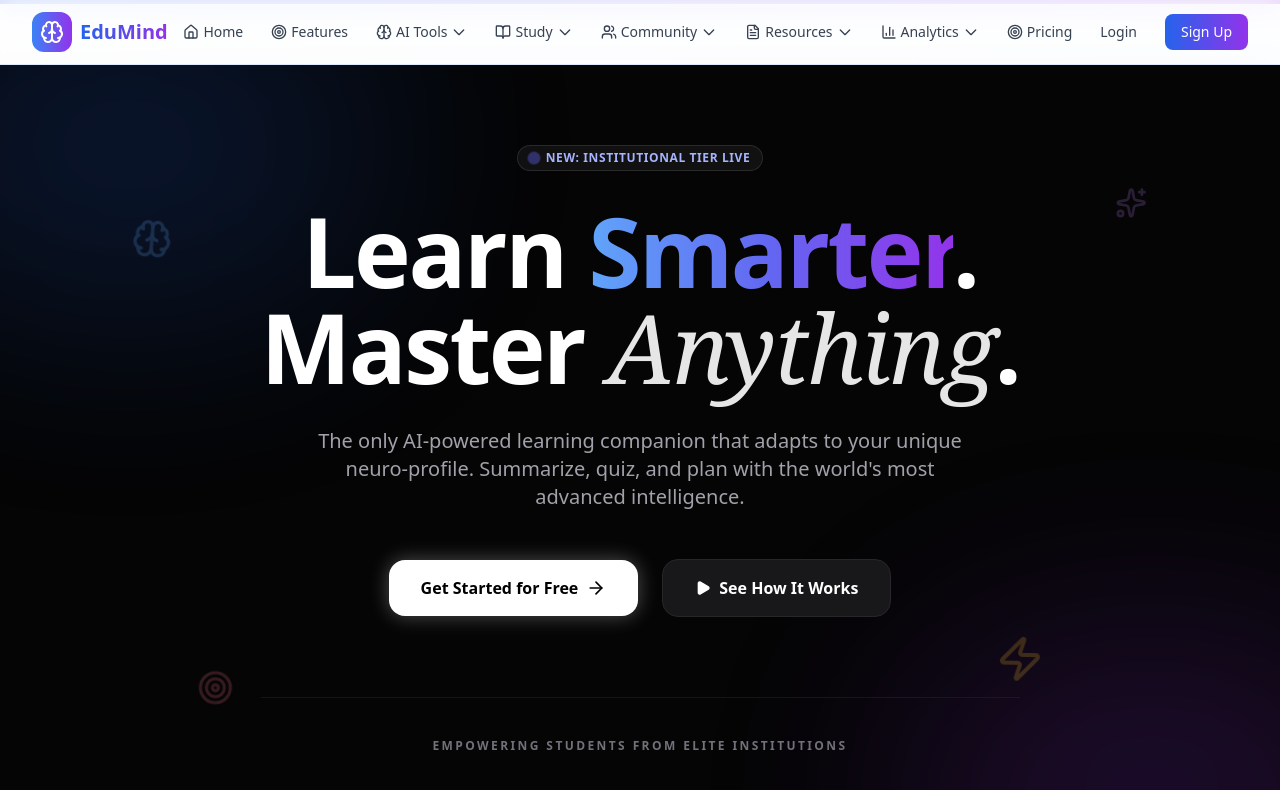
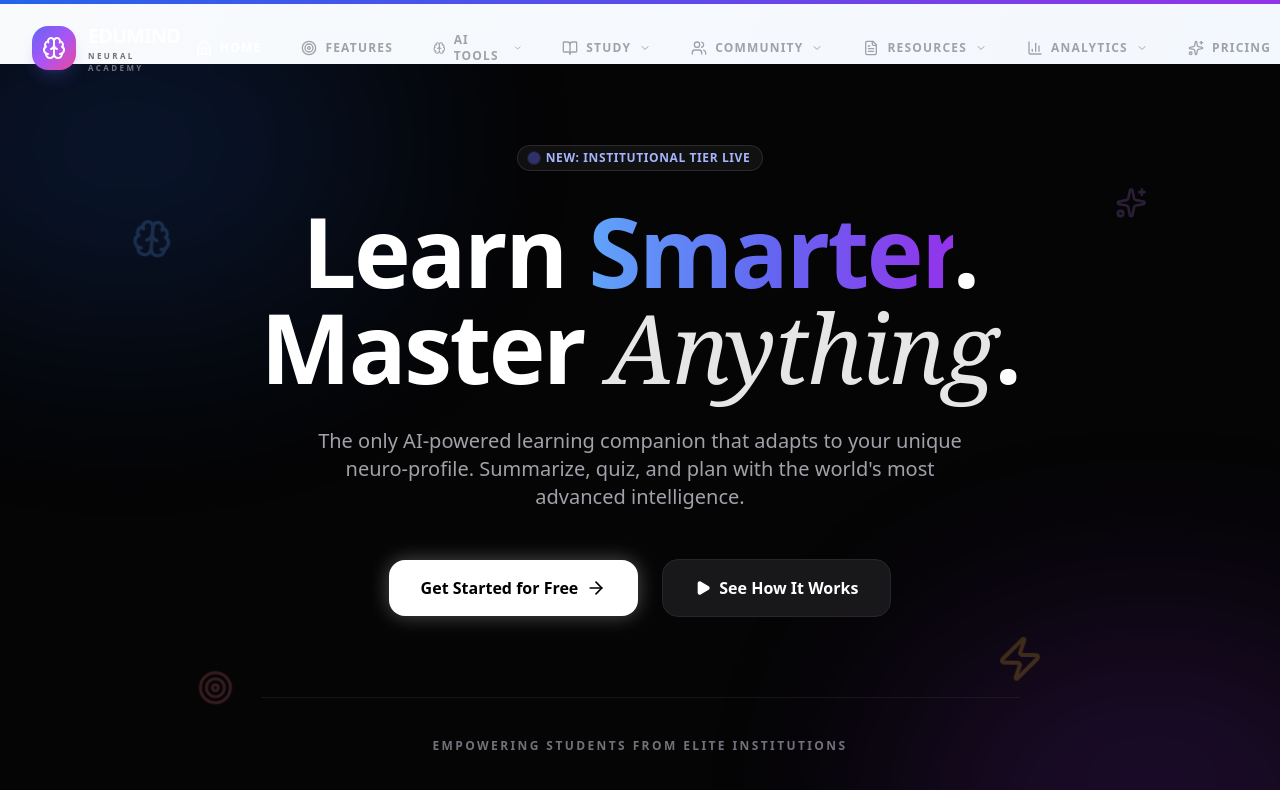
Before and after one commit to daxp472/EduMind, a React (Vite) app in the folder frontend/: page / in a window 1280 px wide. Shown: the top 790 px of the page. Built offline with nearby package versions, Linux system fonts and the light colour scheme.

Commit message:
feat(navbar): restore full navigation items and enhance dropdown styling

```diff
--- a/frontend/src/components/Navbar.tsx
+++ b/frontend/src/components/Navbar.tsx
@@ -1,7 +1,7 @@
 import { useState, useEffect } from 'react';
 import { Link, useLocation, useNavigate } from 'react-router-dom';
 import { motion, AnimatePresence } from 'framer-motion';
-import { Menu, X, Brain, User, Settings, LogOut, Home, BookOpen, Users, BarChart3, FileText, Target, Calendar, MessageSquare, Search } from 'lucide-react';
+import { Menu, X, Brain, User, Settings, LogOut, Home, BookOpen, BarChart3, FileText, Target, Calendar, MessageSquare, ChevronDown, Sparkles, Users, Search } from 'lucide-react';
 import { useAuth } from '../context/AuthContext';
 
 const Navbar = () => {
@@ -27,7 +27,7 @@ const Navbar = () => {
   };
 
   const navItems = [
-    { name: 'Home', path: '/home', icon: Home },
+    { name: 'Home', path: '/', icon: Home },
     { name: 'Features', path: '/features', icon: Target },
     {
       name: 'AI Tools',
@@ -95,34 +95,38 @@ const Navbar = () => {
         { name: 'Learning Paths', path: '/analytics/learning-paths', icon: BarChart3 },
       ]
     },
-    { name: 'Pricing', path: '/pricing', icon: Target },
+    { name: 'Pricing', path: '/pricing', icon: Sparkles },
+    { name: 'About', path: '/about', icon: BookOpen },
+    { name: 'Contact', path: '/contact', icon: MessageSquare },
   ];
 
   return (
-    <nav className={`fixed w-full top-0 z-50 transition-all duration-300 ${
-      isScrolled
-        ? 'bg-white/90 backdrop-blur-md border-b border-blue-100 shadow-sm'
-        : 'bg-white/80 backdrop-blur-md border-b border-blue-100'
+    <nav className={`fixed w-full top-0 z-50 transition-all duration-500 ${isScrolled
+      ? 'bg-[#050505]/80 backdrop-blur-xl border-b border-white/5 py-2'
+      : 'bg-transparent py-4'
       }`}>
       <div className="max-w-7xl mx-auto px-4 sm:px-6 lg:px-8">
-        <div className="flex justify-between h-16">
+        <div className="flex justify-between items-center h-16">
           <div className="flex items-center">
-            <Link to="/" className="flex items-center space-x-2">
+            <Link to="/" className="flex items-center space-x-3 group">
               <motion.div
-                whileHover={{ rotate: 360, scale: 1.1 }}
-                transition={{ duration: 0.6 }}
-                className="p-2 bg-gradient-to-r from-blue-500 to-purple-600 rounded-xl"
+                whileHover={{ rotate: 180, scale: 1.1 }}
+                transition={{ type: "spring", stiffness: 260, damping: 20 }}
+                className="p-2.5 bg-gradient-to-br from-indigo-500 via-purple-500 to-pink-500 rounded-2xl shadow-lg shadow-indigo-500/20"
               >
                 <Brain className="h-6 w-6 text-white" />
               </motion.div>
-              <span className="text-xl font-bold bg-gradient-to-r from-blue-600 to-purple-600 bg-clip-text text-transparent">
-                EduMind
+              <div className="flex flex-col">
+                <span className="text-xl font-black tracking-tighter text-white group-hover:text-indigo-400 transition-colors">
+                  EDUMIND
                 </span>
+                <span className="text-[8px] font-bold uppercase tracking-[0.3em] text-zinc-500">Neural Academy</span>
+              </div>
             </Link>
           </div>
 
           {/* Desktop Navigation */}
-          <div className="hidden md:flex items-center space-x-1">
+          <div className="hidden md:flex items-center space-x-2">
             {navItems.map((item) => (
               <div
                 key={item.name}
@@ -132,113 +136,106 @@ const Navbar = () => {
               >
                 <Link
                   to={item.path}
-                  className={`flex items-center space-x-1 px-3 py-2 text-sm font-medium transition-colors rounded-lg ${
-                    location.pathname.startsWith(item.path.split('/').slice(0, 2).join('/'))
-                      ? 'text-blue-600 bg-blue-50'
-                      : 'text-gray-700 hover:text-blue-600 hover:bg-blue-50'
+                  className={`flex items-center space-x-2 px-4 py-2 text-xs font-bold uppercase tracking-widest transition-all rounded-xl ${location.pathname.startsWith(item.path.split('/').slice(0, 2).join('/'))
+                    ? 'text-white bg-white/10'
+                    : 'text-zinc-400 hover:text-white hover:bg-white/5'
                     }`}
                 >
                   <item.icon className="h-4 w-4" />
                   <span>{item.name}</span>
-                  {item.dropdown && <svg className="h-4 w-4 ml-1" fill="none" stroke="currentColor" viewBox="0 0 24 24">
-                    <path strokeLinecap="round" strokeLinejoin="round" strokeWidth={2} d="M19 9l-7 7-7-7" />
-                  </svg>}
+                  {item.dropdown && <ChevronDown className={`h-3 w-3 ml-1 transition-transform duration-300 ${activeDropdown === item.name ? 'rotate-180' : ''}`} />}
                 </Link>
 
+                <AnimatePresence>
                   {item.dropdown && activeDropdown === item.name && (
                     <motion.div
-                    initial={{ opacity: 0, y: -10 }}
-                    animate={{ opacity: 1, y: 0 }}
-                    exit={{ opacity: 0, y: -10 }}
-                    className="absolute left-0 mt-1 w-56 bg-white rounded-xl shadow-xl border border-gray-200 py-2"
+                      initial={{ opacity: 0, scale: 0.95, y: 10 }}
+                      animate={{ opacity: 1, scale: 1, y: 0 }}
+                      exit={{ opacity: 0, scale: 0.95, y: 10 }}
+                      className={`absolute left-0 mt-2 bg-zinc-900/95 backdrop-blur-2xl rounded-2xl shadow-2xl border border-white/10 py-3 overflow-hidden ${item.dropdown.length > 6 ? 'w-[450px] grid grid-cols-2' : 'w-56'}`}
                     >
+                      <div className="absolute inset-0 bg-gradient-to-br from-indigo-500/5 to-purple-500/5 pointer-events-none" />
                       {item.dropdown.map((dropdownItem) => (
                         <Link
                           key={dropdownItem.name}
                           to={dropdownItem.path}
-                        className={`flex items-center space-x-2 px-4 py-2 text-sm transition-colors ${
-                          location.pathname === dropdownItem.path
-                            ? 'text-blue-600 bg-blue-50'
-                            : 'text-gray-700 hover:text-blue-600 hover:bg-blue-50'
+                          className={`flex items-center space-x-3 px-4 py-2.5 text-xs font-bold transition-all relative z-10 ${location.pathname === dropdownItem.path
+                            ? 'text-white bg-white/5'
+                            : 'text-zinc-400 hover:text-white hover:bg-white/5'
                             }`}
                         >
-                        <dropdownItem.icon className="h-4 w-4" />
-                        <span>{dropdownItem.name}</span>
+                          <dropdownItem.icon className="h-4 w-4 text-indigo-400" />
+                          <span className="truncate">{dropdownItem.name}</span>
                         </Link>
                       ))}
                     </motion.div>
                   )}
+                </AnimatePresence>
               </div>
             ))}
 
+            <div className="h-6 w-[1px] bg-white/10 mx-4" />
+
             {user ? (
-              <div className="relative ml-4">
+              <div className="relative">
                 <button
                   onClick={() => setProfileOpen(!profileOpen)}
-                  className="flex items-center space-x-2 p-2 rounded-lg hover:bg-blue-50 transition-colors"
+                  className="flex items-center space-x-3 p-1.5 rounded-2xl bg-white/5 border border-white/5 hover:bg-white/10 transition-all group"
                 >
-                  <div className="w-8 h-8 bg-gradient-to-r from-blue-500 to-purple-600 rounded-full flex items-center justify-center">
-                    <User className="h-4 w-4 text-white" />
+                  <div className="w-8 h-8 bg-gradient-to-br from-indigo-500 to-purple-600 rounded-xl flex items-center justify-center text-[10px] font-black group-hover:scale-105 transition-transform">
+                    {user.name.charAt(0).toUpperCase()}
                   </div>
-                  <span className="text-sm font-medium text-gray-700">{user.name}</span>
+                  <span className="text-xs font-bold text-zinc-300 mr-2">{user.name.split(' ')[0]}</span>
                 </button>
 
                 <AnimatePresence>
                   {profileOpen && (
                     <motion.div
-                      initial={{ opacity: 0, y: -10 }}
-                      animate={{ opacity: 1, y: 0 }}
-                      exit={{ opacity: 0, y: -10 }}
-                      className="absolute right-0 mt-2 w-48 bg-white rounded-lg shadow-lg border border-gray-200"
+                      initial={{ opacity: 0, scale: 0.95, y: 10 }}
+                      animate={{ opacity: 1, scale: 1, y: 0 }}
+                      exit={{ opacity: 0, scale: 0.95, y: 10 }}
+                      className="absolute right-0 mt-3 w-56 bg-zinc-900/95 backdrop-blur-2xl rounded-2xl shadow-2xl border border-white/10 py-3 overflow-hidden"
                     >
+                      {[
+                        { icon: BarChart3, label: 'Dashboard', path: '/dashboard' },
+                        { icon: User, label: 'Profile Settings', path: '/profile' },
+                        { icon: Settings, label: 'Preferences', path: '/settings' },
+                      ].map((item, idx) => (
                         <Link
-                        to="/dashboard"
-                        className="flex items-center space-x-2 px-4 py-2 text-sm text-gray-700 hover:bg-blue-50 rounded-t-lg"
+                          key={idx}
+                          to={item.path}
+                          className="flex items-center space-x-3 px-4 py-3 text-xs font-bold text-zinc-400 hover:text-white hover:bg-white/5 transition-all"
                           onClick={() => setProfileOpen(false)}
                         >
-                        <BarChart3 className="h-4 w-4" />
-                        <span>Dashboard</span>
+                          <item.icon className="h-4 w-4 text-indigo-400" />
+                          <span>{item.label}</span>
                         </Link>
-                      <Link
-                        to="/profile"
-                        className="flex items-center space-x-2 px-4 py-2 text-sm text-gray-700 hover:bg-blue-50"
-                        onClick={() => setProfileOpen(false)}
-                      >
-                        <User className="h-4 w-4" />
-                        <span>Profile</span>
-                      </Link>
-                      <Link
-                        to="/settings"
-                        className="flex items-center space-x-2 px-4 py-2 text-sm text-gray-700 hover:bg-blue-50"
-                        onClick={() => setProfileOpen(false)}
-                      >
-                        <Settings className="h-4 w-4" />
-                        <span>Settings</span>
-                      </Link>
+                      ))}
+                      <div className="h-[1px] bg-white/10 my-2 mx-4" />
                       <button
                         onClick={handleLogout}
-                        className="flex items-center space-x-2 px-4 py-2 text-sm text-red-600 hover:bg-red-50 rounded-b-lg w-full text-left"
+                        className="flex items-center space-x-3 px-4 py-3 text-xs font-bold text-red-500 hover:bg-red-500/10 w-full text-left transition-all"
                       >
                         <LogOut className="h-4 w-4" />
-                        <span>Logout</span>
+                        <span>Sign Out</span>
                       </button>
                     </motion.div>
                   )}
                 </AnimatePresence>
               </div>
             ) : (
-              <div className="flex items-center space-x-4 ml-4">
+              <div className="flex items-center space-x-3 ml-4">
                 <Link
                   to="/login"
-                  className="text-gray-700 hover:text-blue-600 px-3 py-2 text-sm font-medium"
+                  className="text-xs font-bold uppercase tracking-widest text-zinc-400 hover:text-white px-4 py-2 transition-colors"
                 >
                   Login
                 </Link>
                 <Link
                   to="/signup"
-                  className="bg-gradient-to-r from-blue-600 to-purple-600 hover:from-blue-700 hover:to-purple-700 text-white px-4 py-2 rounded-lg text-sm font-medium transition-all transform hover:scale-105"
+                  className="bg-white text-black px-6 py-2.5 rounded-xl text-xs font-bold uppercase tracking-widest hover:bg-zinc-200 transition-all shadow-lg shadow-white/10"
                 >
-                  Sign Up
+                  Join Now
                 </Link>
               </div>
             )}
@@ -248,7 +245,7 @@ const Navbar = () => {
           <div className="md:hidden flex items-center">
             <button
               onClick={() => setIsOpen(!isOpen)}
-              className="text-gray-500 hover:text-gray-600 focus:outline-none focus:text-gray-600"
+              className="p-2 text-zinc-400 hover:text-white bg-white/5 rounded-xl border border-white/5 transition-all"
             >
               {isOpen ? <X className="h-6 w-6" /> : <Menu className="h-6 w-6" />}
             </button>
@@ -260,40 +257,32 @@ const Navbar = () => {
       <AnimatePresence>
         {isOpen && (
           <motion.div
-            initial={{ opacity: 0, height: 0 }}
-            animate={{ opacity: 1, height: 'auto' }}
-            exit={{ opacity: 0, height: 0 }}
-            className="md:hidden bg-white/95 backdrop-blur-md border-t border-blue-100"
+            initial={{ opacity: 0, x: 20 }}
+            animate={{ opacity: 1, x: 0 }}
+            exit={{ opacity: 0, x: 20 }}
+            className="fixed inset-0 top-[72px] bg-[#050505]/95 backdrop-blur-2xl z-40 md:hidden border-t border-white/5 overflow-y-auto"
           >
-            <div className="px-2 pt-2 pb-3 space-y-1 max-h-[80vh] overflow-y-auto">
+            <div className="px-6 py-8 space-y-8">
               {navItems.map((item) => (
-                <div key={item.name}>
+                <div key={item.name} className="space-y-4">
                   <Link
                     to={item.path}
-                    className={`flex items-center space-x-2 px-3 py-2 rounded-md text-base font-medium transition-colors ${
-                      location.pathname.startsWith(item.path.split('/').slice(0, 2).join('/'))
-                        ? 'text-blue-600 bg-blue-50'
-                        : 'text-gray-700 hover:text-blue-600 hover:bg-blue-50'
-                    }`}
+                    className="flex items-center space-x-3 text-lg font-black tracking-tight text-white"
                     onClick={() => !item.dropdown && setIsOpen(false)}
                   >
-                    <item.icon className="h-5 w-5" />
+                    <item.icon className="h-5 w-5 text-indigo-500" />
                     <span>{item.name}</span>
                   </Link>
                   {item.dropdown && (
-                    <div className="pl-8 space-y-1">
+                    <div className="grid grid-cols-1 gap-3 pl-8">
                       {item.dropdown.map((dropdownItem) => (
                         <Link
                           key={dropdownItem.name}
                           to={dropdownItem.path}
-                          className={`flex items-center space-x-2 px-3 py-2 rounded-md text-sm transition-colors ${
-                            location.pathname === dropdownItem.path
-                              ? 'text-blue-600 bg-blue-50'
-                              : 'text-gray-600 hover:text-blue-600 hover:bg-blue-50'
-                          }`}
+                          className="text-sm font-bold text-zinc-500 hover:text-indigo-400 py-1 flex items-center space-x-3"
                           onClick={() => setIsOpen(false)}
                         >
-                          <dropdownItem.icon className="h-4 w-4" />
+                          <div className="w-1 h-1 bg-zinc-800 rounded-full" />
                           <span>{dropdownItem.name}</span>
                         </Link>
                       ))}
@@ -302,57 +291,42 @@ const Navbar = () => {
                 </div>
               ))}
 
+              <div className="pt-8 border-t border-white/5 space-y-6">
                 {user ? (
-                <div className="border-t border-gray-200 pt-3 mt-3">
-                  <div className="px-3 py-2 text-sm text-gray-500">
-                    Signed in as {user.name}
+                  <div className="space-y-4">
+                    <p className="text-[10px] font-black uppercase text-zinc-600 tracking-widest">Active Account</p>
+                    <div className="flex items-center space-x-4 mb-6">
+                      <div className="w-12 h-12 bg-gradient-to-br from-indigo-500 to-purple-600 rounded-2xl flex items-center justify-center font-black">
+                        {user.name.charAt(0)}
                       </div>
+                      <div>
+                        <p className="font-bold text-white">{user.name}</p>
+                        <p className="text-xs text-zinc-500">{user.email}</p>
+                      </div>
+                    </div>
+                    <Link to="/dashboard" className="block text-zinc-400 font-bold hover:text-white" onClick={() => setIsOpen(false)}>Dashboard</Link>
+                    <Link to="/profile" className="block text-zinc-400 font-bold hover:text-white" onClick={() => setIsOpen(false)}>Profile</Link>
+                    <button onClick={handleLogout} className="text-red-500 font-bold uppercase text-xs tracking-widest pt-4">Sign Out</button>
+                  </div>
+                ) : (
+                  <div className="grid grid-cols-2 gap-4">
                     <Link
-                    to="/dashboard"
-                    className="block px-3 py-2 rounded-md text-base font-medium text-gray-700 hover:text-blue-600 hover:bg-blue-50"
+                      to="/login"
+                      className="px-6 py-4 rounded-2xl bg-white/5 border border-white/5 text-center font-black text-white"
                       onClick={() => setIsOpen(false)}
                     >
-                    Dashboard
-                  </Link>
-                  <Link
-                    to="/profile"
-                    className="block px-3 py-2 rounded-md text-base font-medium text-gray-700 hover:text-blue-600 hover:bg-blue-50"
-                    onClick={() => setIsOpen(false)}
-                  >
-                    Profile
-                  </Link>
-                  <Link
-                    to="/settings"
-                    className="block px-3 py-2 rounded-md text-base font-medium text-gray-700 hover:text-blue-600 hover:bg-blue-50"
-                    onClick={() => setIsOpen(false)}
-                  >
-                    Settings
-                  </Link>
-                  <button
-                    onClick={handleLogout}
-                    className="block w-full text-left px-3 py-2 rounded-md text-base font-medium text-red-600 hover:bg-red-50"
-                  >
-                    Logout
-                  </button>
-                </div>
-              ) : (
-                <div className="border-t border-gray-200 pt-3 mt-3 space-y-1">
-                  <Link
-                    to="/login"
-                    className="block px-3 py-2 rounded-md text-base font-medium text-gray-700 hover:text-blue-600 hover:bg-blue-50"
-                    onClick={() => setIsOpen(false)}
-                  >
-                    Login
+                      LOGIN
                     </Link>
                     <Link
                       to="/signup"
-                    className="block px-3 py-2 rounded-md text-base font-medium bg-gradient-to-r from-blue-600 to-purple-600 text-white"
+                      className="px-6 py-4 rounded-2xl bg-white text-black text-center font-black shadow-xl shadow-indigo-500/20"
                       onClick={() => setIsOpen(false)}
                     >
-                    Sign Up
+                      JOIN
                     </Link>
                   </div>
                 )}
+              </div>
             </div>
           </motion.div>
         )}
```
Lines whose indentation alone changed are shown as unchanged.
